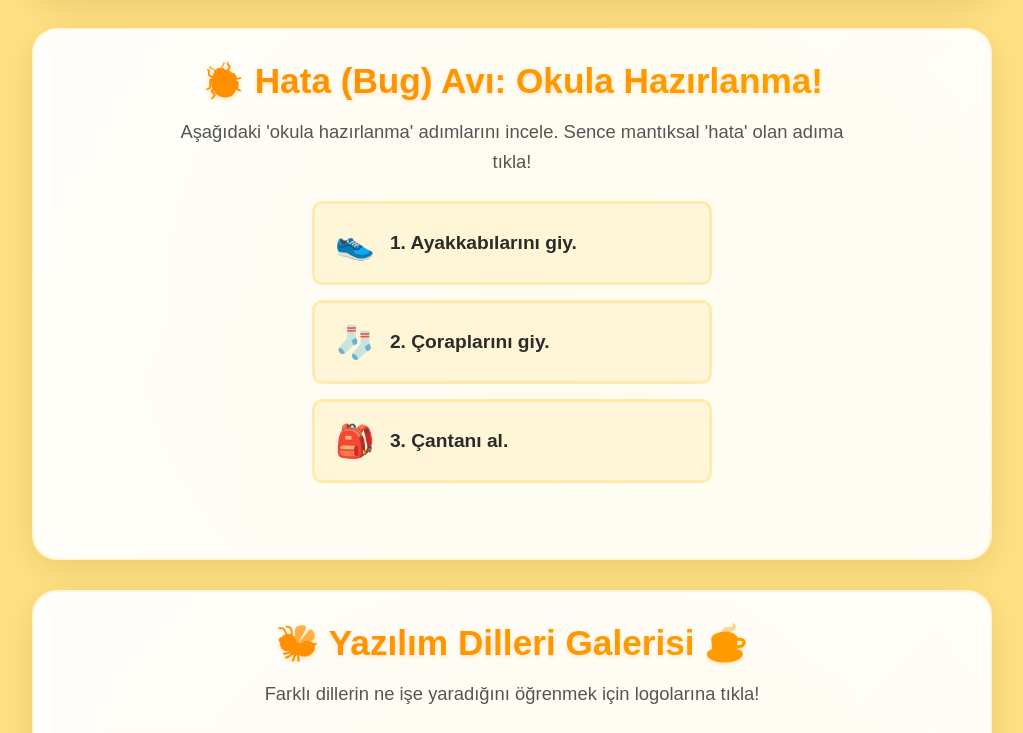
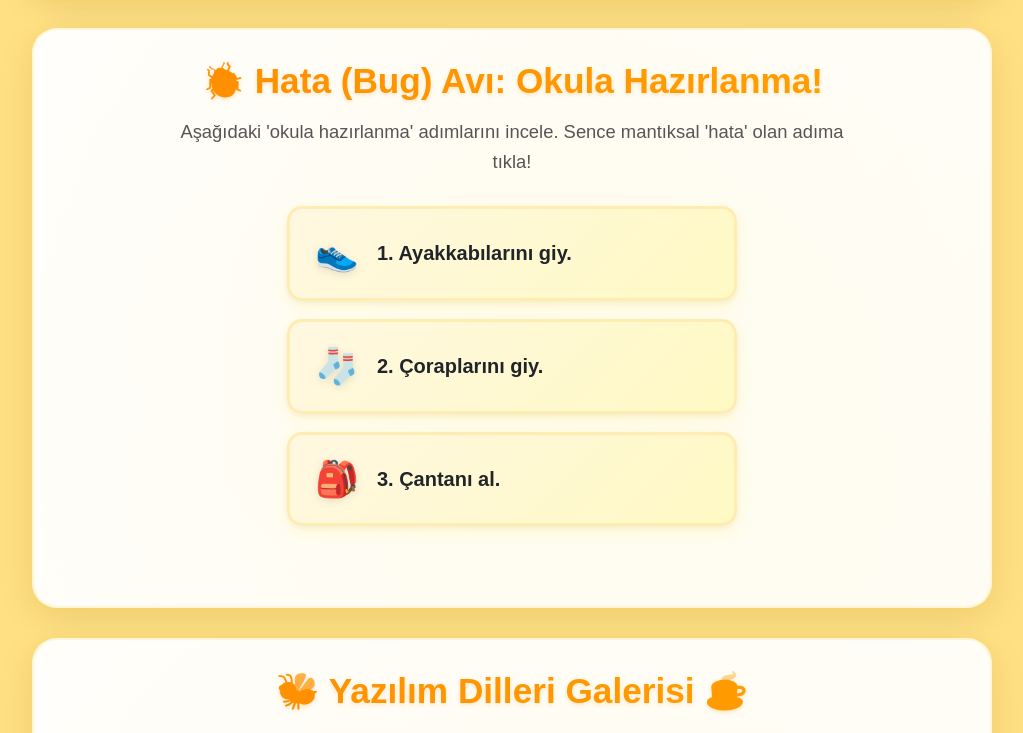
Before and after one commit to zulfucankarakus/BilgeAri-Cocuklar-Icin-Etkilesimli-Ogrenme-Platformu-mainson, an ASP.NET Core app: page /Home/kodlamauzmani in a window 1280 px wide. Shown: the part 780-1513 px from the top of the page, without its empty margins (128-1151 px from the left). Run offline with ASP.NET Core 8, Linux system fonts and the light colour scheme; the visitor is signed in with stand-in values (Sample User, id 1).

Commit message:
auto-commit for a6aad584-bb31-440d-980c-3806d9298e09

```diff
--- a/BilgeAri-Cocuklar-Icin-Etkilesimli-Ogrenme-Platformu-main/wwwroot/css/kodlamauzmani.css
+++ b/BilgeAri-Cocuklar-Icin-Etkilesimli-Ogrenme-Platformu-main/wwwroot/css/kodlamauzmani.css
@@ -492,50 +492,81 @@
             display: flex;
             flex-direction: column;
             align-items: center;
-            gap: 15px;
-            margin: 25px 0;
+            gap: 18px;
+            margin: 30px 0;
         }
 
         /* Her bir adım kartı */
         .bug-step {
-            background: #fff8e1; /* Açık sarı */
+            background: linear-gradient(135deg, #fff8e1 0%, #fff9c4 100%);
             border: 3px solid #ffecb3;
-            border-radius: 10px;
-            padding: 15px 20px;
-            font-size: 1.2rem;
-            font-weight: bold;
-            cursor: pointer; /* Tıklanabilir */
-            transition: all 0.2s ease;
+            border-radius: 15px;
+            padding: 18px 25px;
+            font-size: 1.25rem;
+            font-weight: 700;
+            cursor: pointer;
+            transition: all 0.3s cubic-bezier(0.175, 0.885, 0.32, 1.275);
             width: 80%;
-            max-width: 400px;
+            max-width: 450px;
             display: flex;
             align-items: center;
+            box-shadow:
+                0 5px 15px rgba(255, 235, 59, 0.2),
+                0 2px 5px rgba(0, 0, 0, 0.05);
+            position: relative;
+            overflow: hidden;
+        }
+
+        /* Adım arka plan efekti */
+        .bug-step::before {
+            content: '';
+            position: absolute;
+            top: 0;
+            left: -100%;
+            width: 100%;
+            height: 100%;
+            background: linear-gradient(90deg, transparent, rgba(255,255,255,0.4), transparent);
+            transition: left 0.5s;
+        }
+
+        .bug-step:hover::before {
+            left: 100%;
         }
 
         /* Adım hover efekti */
         .bug-step:hover {
-            transform: scale(1.03);
-            box-shadow: 0 5px 10px rgba(0,0,0,0.1);
+            transform: translateX(10px) scale(1.03);
+            box-shadow:
+                0 8px 25px rgba(255, 235, 59, 0.3),
+                0 4px 10px rgba(0, 0, 0, 0.1);
+            border-color: #ffd54f;
         }
 
         /* Adım ikonu (emoji) */
         .bug-step .step-icon {
-            font-size: 2rem;
-            margin-right: 15px;
+            font-size: 2.2rem;
+            margin-right: 18px;
+            filter: drop-shadow(0 2px 4px rgba(0,0,0,0.1));
         }
 
-        /* Doğru adım seçildiğinde: Yeşil */
+        /* Doğru adım seçildiğinde: Yeşil gradient */
         .bug-step.correct-step {
             border-color: #4caf50;
-            background: #e8f5e9;
+            background: linear-gradient(135deg, #e8f5e9 0%, #c8e6c9 100%);
             animation: pulseFeedback 0.5s ease;
+            box-shadow:
+                0 10px 30px rgba(76, 175, 80, 0.3),
+                0 5px 15px rgba(0, 0, 0, 0.1);
         }
 
-        /* Yanlış adım seçildiğinde: Kırmızı */
+        /* Yanlış adım seçildiğinde: Kırmızı gradient */
         .bug-step.wrong-step {
             border-color: #f44336;
-            background: #ffebee;
+            background: linear-gradient(135deg, #ffebee 0%, #ffcdd2 100%);
             animation: shakeFeedback 0.5s ease;
+            box-shadow:
+                0 10px 30px rgba(244, 67, 54, 0.3),
+                0 5px 15px rgba(0, 0, 0, 0.1);
         }
 
         /* Düzelt butonu: Başlangıçta gizli */
```
